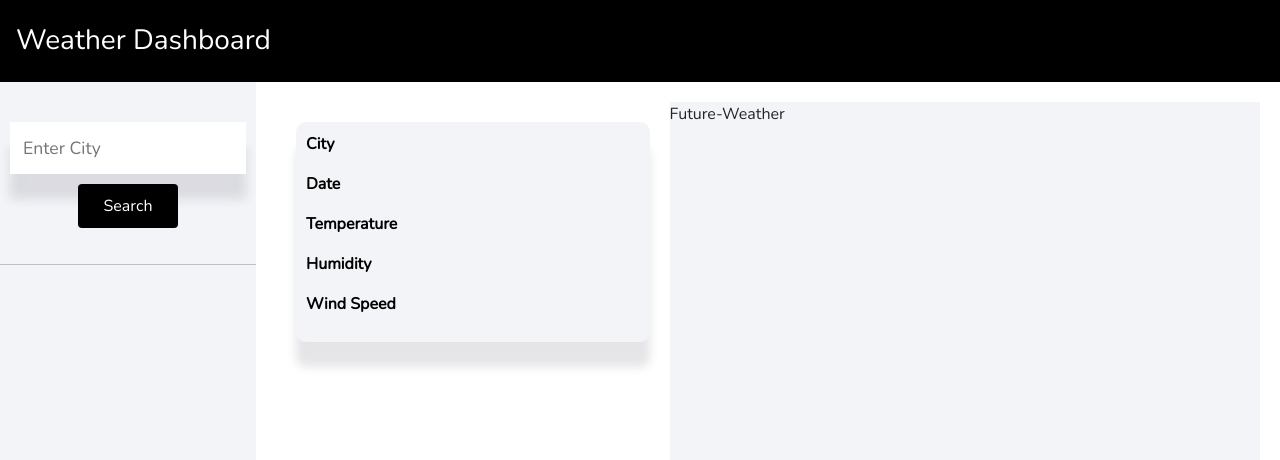
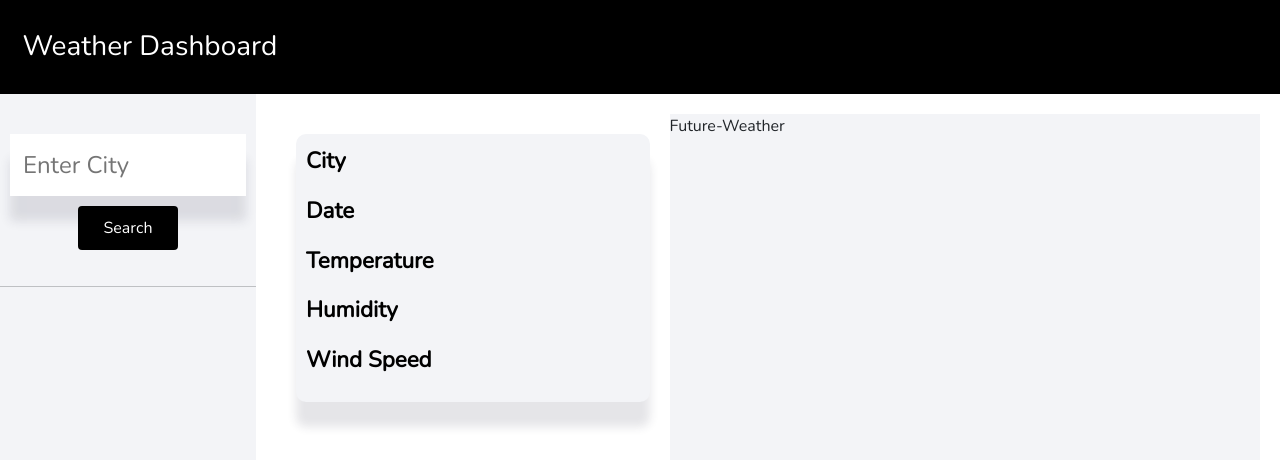
Before and after one commit to faishal882/freelacer-weather, a plain HTML site: page index.html in a window 1280 px wide. Drawn offline with nearby package versions, Linux system fonts and the light colour scheme.

Commit message:
Initial commit

```diff
--- a/assets/style.css
+++ b/assets/style.css
@@ -9,7 +9,7 @@ body {
 }
 
 .header-title {
-  padding: 1rem;
+  padding: 1.4rem;
   margin: 0;
   color: #fff;
 }
@@ -36,7 +36,7 @@ section {
   outline: none;
   padding: 13px;
   box-shadow: rgb(42 40 65 / 12%) 0px 25px 10px;
-  font-size: 1.1rem;
+  font-size: 1.5rem;
   color: black;
 }
 .search-button {
@@ -71,7 +71,7 @@ section {
   font-weight: 700;
 }
 .present-weather-data {
-  font-size: 1rem;
+  font-size: 1.4rem;
   display: flex;
   flex-direction: row;
   justify-content: space-between;
```
